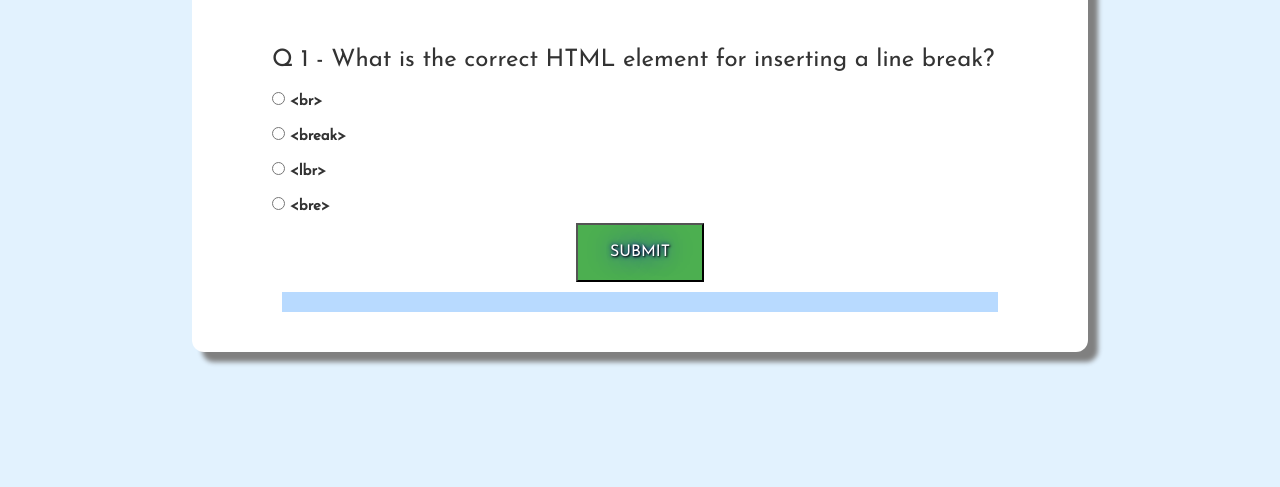
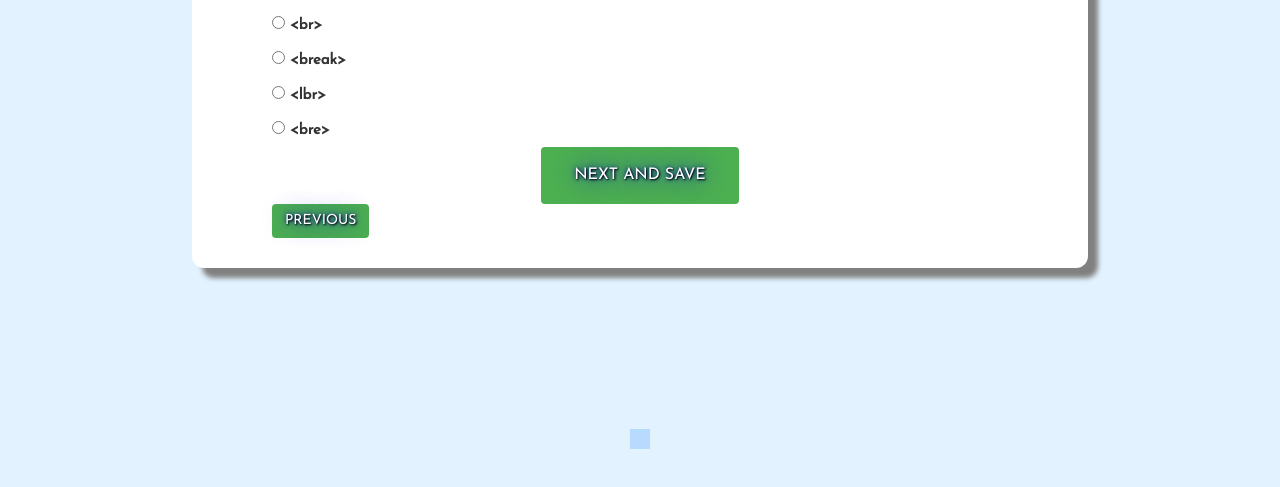
Before and after one commit to aanandisupriya584/Online-Quiz, a plain HTML site: page index.html in a window 1280 px wide. Shown: the part 353-840 px from the top of the page. Drawn offline with nearby package versions, Linux system fonts and the light colour scheme.

Commit message:
Update index.html

```diff
--- a/index.html
+++ b/index.html
@@ -48,10 +48,12 @@
 <label for="ans4" id="option4">Answer option</label>
 </li>
 </ul>
-<button id="submit">submit</button>
+<button class="btn" id="submit">Next and Save</button>
+<button class="btn" id="sub" > Previous</button>
+
+
+</div>
 <div id="showScore" class="scoreArea">
-</div>
-
 </div>
 </div>
 <script src="App.js"></script>
```
